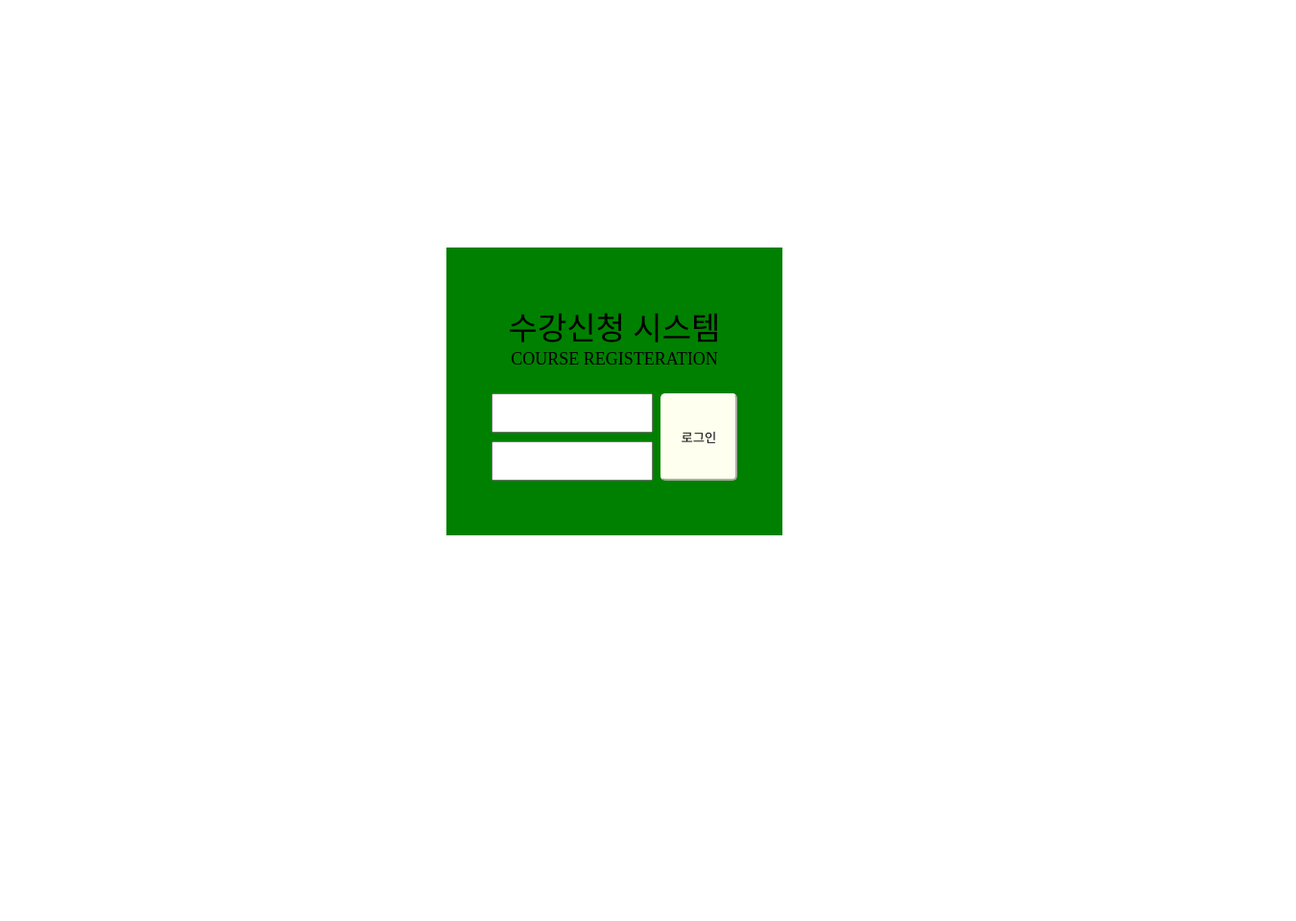
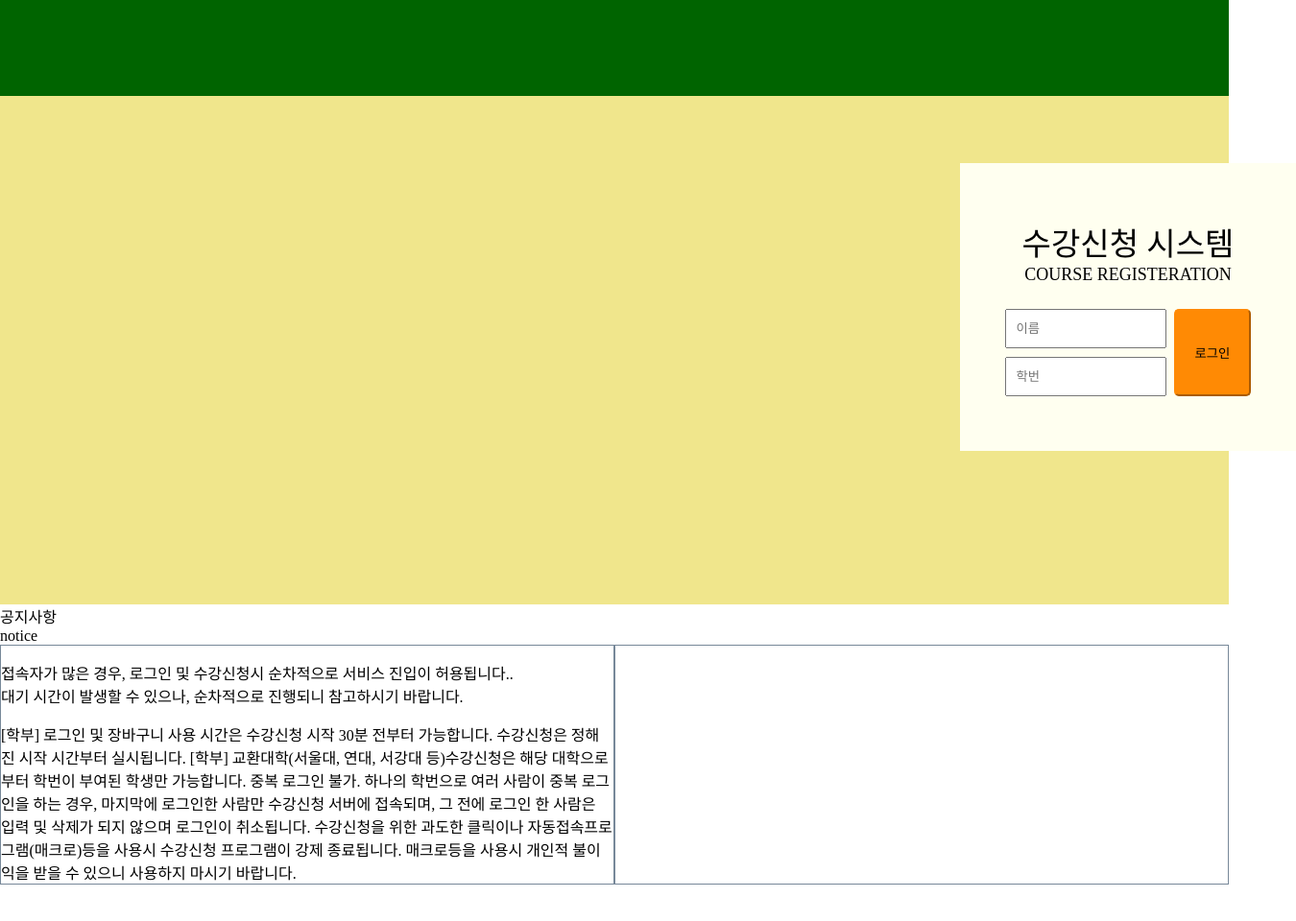
Before and after one commit to sudaltokki/Course-Registeration-System, a plain HTML site: page index.html in a window 1280 px wide. Shown: the whole page at 96% size, 1350 px wide, since content can reach past the window. Before the commit the page ends 808 px from the top, so only its background shows below. Drawn offline with Linux system fonts and the light colour scheme.

Commit message:
version 0.1

```diff
--- a/index.html
+++ b/index.html
@@ -9,19 +9,46 @@
 </head>
 
 <body>
-    <div class="box">
+    <div class="header">
+    </div>
+    <div class="container">
+        <div class="login-box">
             <div class="title">
                 <div class="bigtitle"> 수강신청 시스템</div>
                 <div class="subtitle">COURSE REGISTERATION</div>
             </div>
             <div class="login">
                 <div class="input">
-                <input type="text" class="name" required minlength="4" maxlength="8" size="10">
-                <input type="text" class="studentid" required minlength="4" maxlength="8" size="10">
+                    <input type="text" class="name" placeholder="  이름" required minlength="4" maxlength="8" size="10">
+                    <input type="text" class="studentid" placeholder="  학번" required minlength="4" maxlength="8"
+                        size="10">
                 </div>
-            <input type="button" class="log_btn" value="로그인">
+                <input type="button" class="log_btn" value="로그인" onclick="location.href='./page1.html'">
             </div>
         </div>
+    </div>
+    <div class="notice">
+        <div class="">
+            <div>공지사항</div>
+            <div>notice</div>
+        </div>
+        <div class="content">
+            <div class="box-1">
+                <p>접속자가 많은 경우, 로그인 및 수강신청시 순차적으로 서비스 진입이 허용됩니다..<br>
+                대기 시간이 발생할 수 있으나, 순차적으로 진행되니 참고하시기 바랍니다.</p>
+
+                [학부] 로그인 및 장바구니 사용 시간은 수강신청 시작 30분 전부터 가능합니다. 수강신청은 정해진 시작 시간부터 실시됩니다.
+
+                [학부] 교환대학(서울대, 연대, 서강대 등)수강신청은 해당 대학으로부터 학번이 부여된 학생만 가능합니다.
+
+                중복 로그인 불가. 하나의 학번으로 여러 사람이 중복 로그인을 하는 경우, 마지막에 로그인한 사람만 수강신청 서버에 접속되며, 그 전에 로그인 한 사람은 입력 및 삭제가 되지 않으며 로그인이 취소됩니다.
+
+                수강신청을 위한 과도한 클릭이나 자동접속프로그램(매크로)등을 사용시 수강신청 프로그램이 강제 종료됩니다. 매크로등을 사용시 개인적 불이익을 받을 수 있으니 사용하지 마시기 바랍니다.</div>
+            <div class="box-1"></div>
+        </div>
+    </div>
+
+
 </body>
 
 </html>
--- a/main.css
+++ b/main.css
@@ -1,18 +1,32 @@
 html{
-    height:100vh;
+    height:100%;
+    margin: 0;
+    padding: 0;
 }
 
 body{
     height: 100%;
-    display: flex;
-    justify-content: center;
-    align-items: center;
+    margin: 0;
+    padding: 0;
 }
 
-.box{
+body .container{
+    width: 100%;
+    height: 460px;
+    padding-top: 70px;
+    background: khaki;
+}
+.header{
+    width: 100%;
+    height: 100px;
+    background: darkgreen;
+}
+
+.login-box{
     width: 350px;
     height: 300px;
-    background: green;
+    margin-left: 1000px;
+    background: ivory;
     display: flex;
     flex-direction: column;
     justify-content: center;
@@ -48,6 +62,7 @@ body{
 .input .name{
   width: 160px;
   height: 35px;
+
   margin-bottom: 9px;
 }
 
@@ -58,7 +73,26 @@ body{
 
 .login .log_btn{
     width: 80px;
-    border-color: ivory;
+    border-color: rgb(255, 138, 4);
     border-radius: 5px;
-    background-color: ivory;
+    background-color: rgb(255, 138, 4);
 }
+
+.notice{
+    width: 100%;
+    height: 700px;
+}
+
+.content{
+    display: flex;
+}
+
+.content .box-1{
+    width: 700px;
+    border: lightslategray solid 0.5px;
+}
+
+.content .box-2{
+    width: 700px;
+    border: lightslategray solid 0.5px;
+}
```
Also changed, not shown: page1.html (added, +10 -0 lines). Lines whose indentation alone changed are shown as unchanged.
